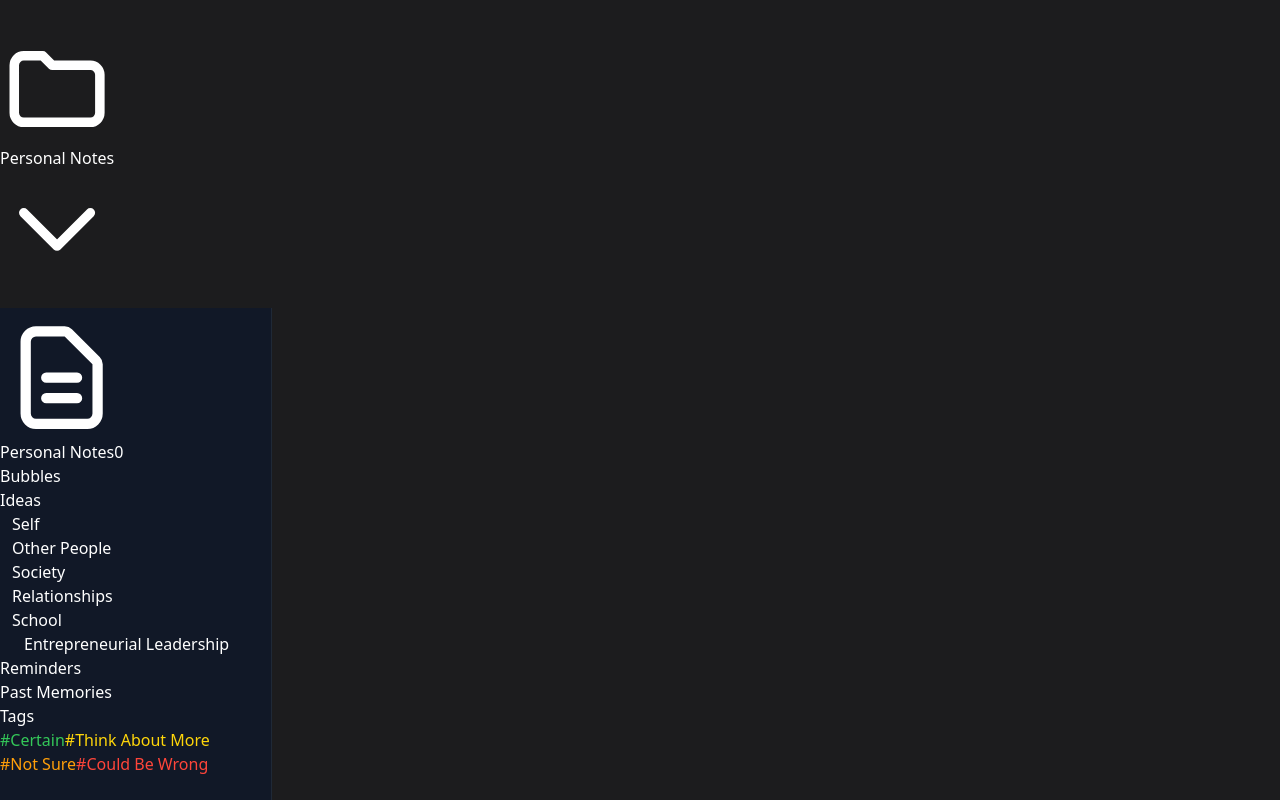
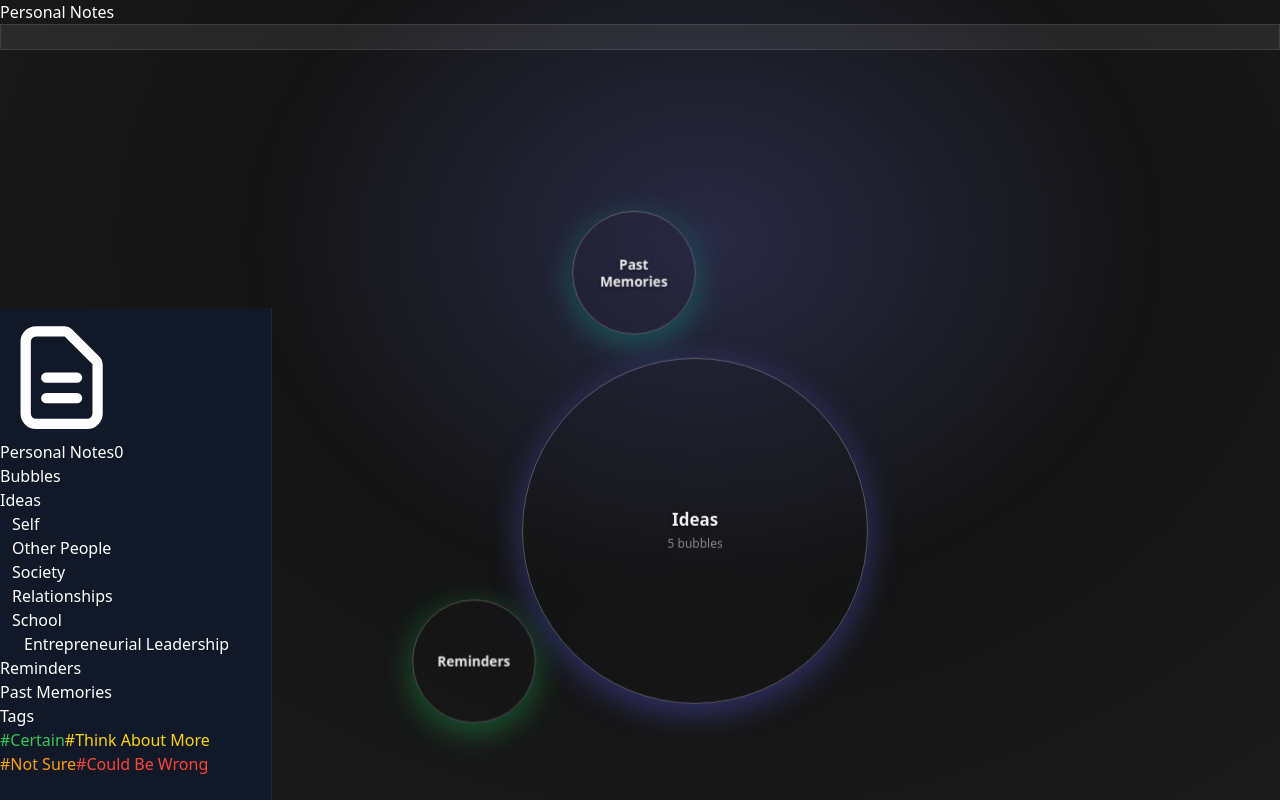
Before and after one commit to adamlai1/Flownotes, a React (Vite) app: page / in a window 1280 px wide. Both pictures are taken after a click on the button "Continue as Guest". Shown: the top 800 px of the page. Built offline with nearby package versions, Linux system fonts and the light colour scheme.

Commit message:
Fix bubble view bottom gap

```diff
--- a/src/App.jsx
+++ b/src/App.jsx
@@ -419,7 +419,7 @@
         syncStatus={syncStatus}
       />
 
-      <div className="flex flex-1 overflow-hidden">
+      <div className="relative flex flex-1 overflow-hidden">
         <Sidebar
           open={sidebarOpen}
           isDesktop={isDesktop}
--- a/src/components/BubbleVisualization.jsx
+++ b/src/components/BubbleVisualization.jsx
@@ -1077,9 +1077,8 @@
       onPointerUp={handlePointerUp}
       onPointerCancel={handlePointerUp}
       style={{
-        position: 'relative',
-        width: '100%',
-        height: '100%',
+        position: 'absolute',
+        inset: 0,
         overflow: 'hidden',
         touchAction: 'none',
         userSelect: 'none',
```
